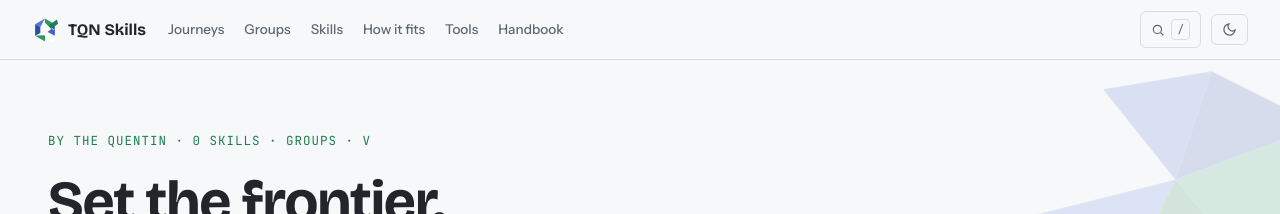
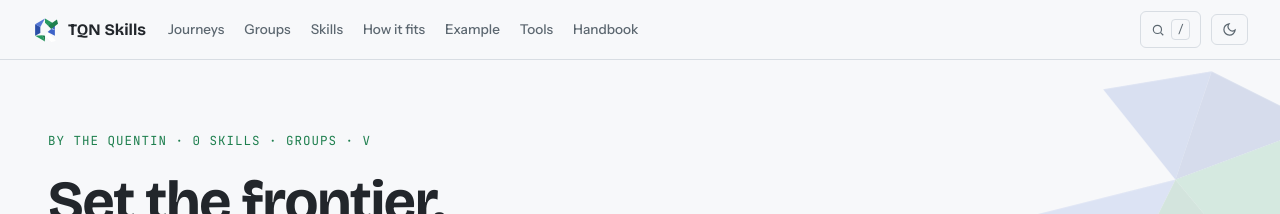
Before and after one commit to rahulnakmol/skills, a Jekyll site: the page built from site/index.html, in a window 1280 px wide. Shown: the top 214 px of the page. Built offline with Jekyll 4.4.1, drawn with Linux system fonts in a browser that asks for light colours; nearby versions of some CDN libraries.

Commit message:
Add the Example page to the site navigation

```diff
--- a/site/_includes/nav.html
+++ b/site/_includes/nav.html
@@ -19,6 +19,7 @@
     <a href="{{ '/' | relative_url }}#catalog">Groups</a>
     <a href="{{ '/' | relative_url }}#catalog">Skills</a>
     <a href="{{ '/how-it-fits/' | relative_url }}">How it fits</a>
+    <a href="{{ '/example/' | relative_url }}">Example</a>
     <a href="{{ '/tools/' | relative_url }}">Tools</a>
     <a href="https://github.com/tqnonline/skills" target="_blank" rel="noopener">Handbook</a>
   </div>
```
